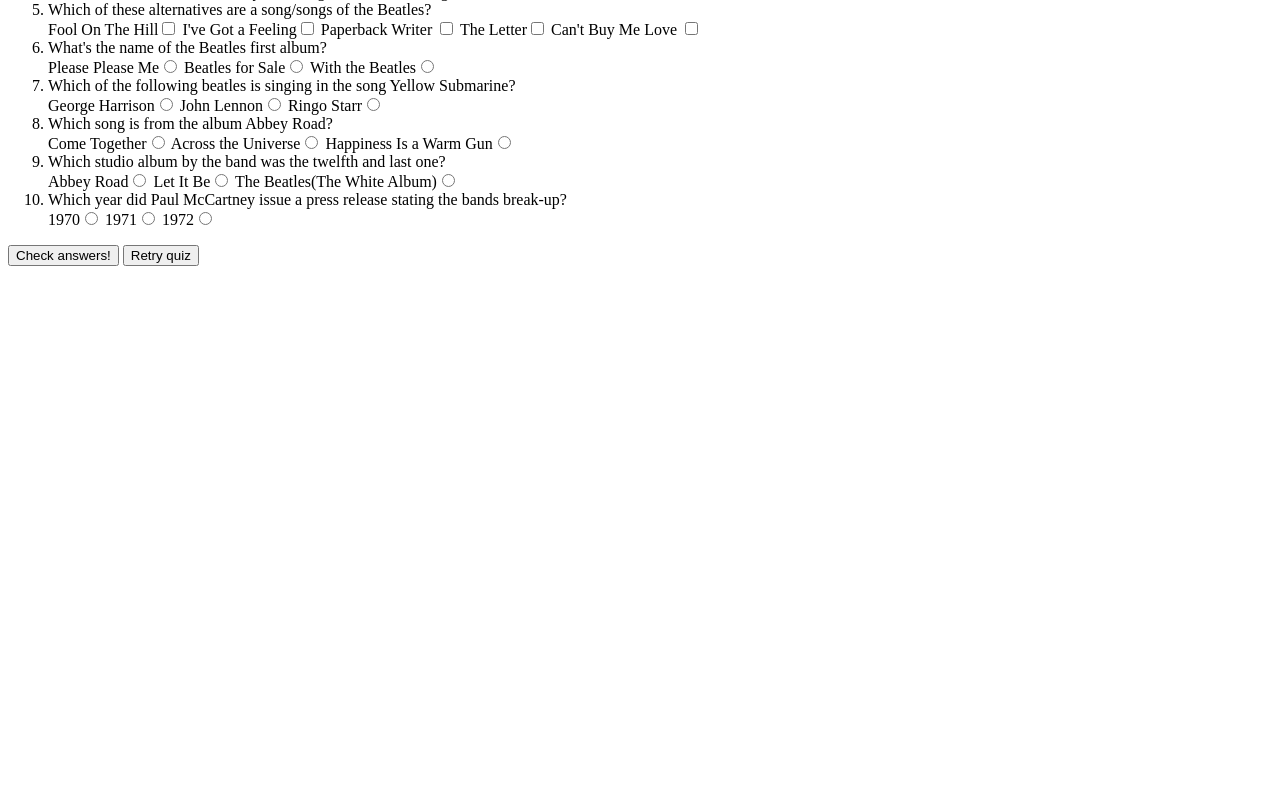
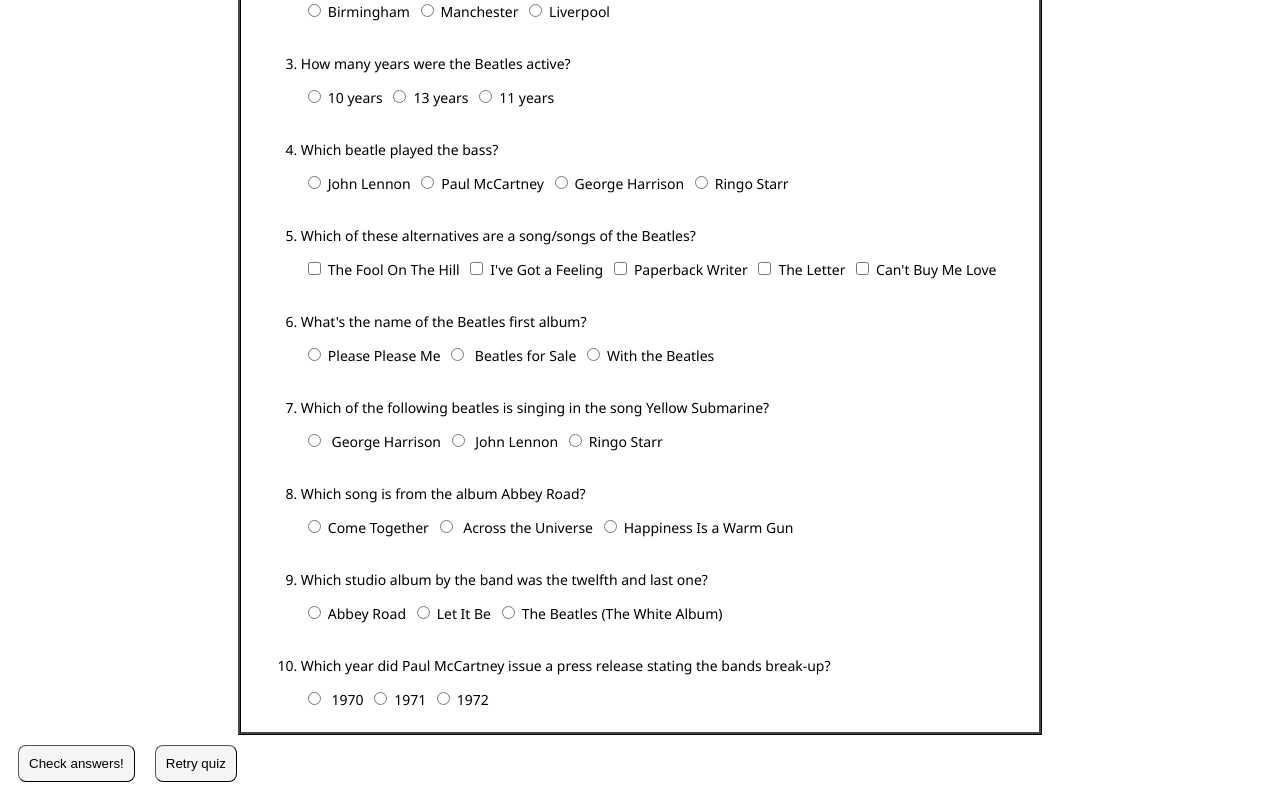
Before and after one commit to piggelini/Ankademin-quiz, a plain HTML site: page index.html in a window 1280 px wide. Shown: the part 268-1058 px from the top of the page. Before the commit the page ends 800 px from the top, so only its background shows below. Drawn offline with Linux system fonts and the light colour scheme.

Commit message:
javascript and style added

```diff
--- a/index.html
+++ b/index.html
@@ -9,59 +9,64 @@
 </head>
 <body>
 
-    <h1>The Beatles QUIZ</h1> <div>
-        <button id='colorMode'>Dark mode</button>
+   <div id= 'pageTop'> <h1 id='heading'>The Beatles QUIZ</h1>
+        <div class= 'buttonContainer' id='colorButtonContainer'>
+            <button class='buttons' id='colorMode'>Dark mode</button>
+        </div>
     </div>
+
     <div id='qa-container'>
         <ol id='qa-list'>
-            <li>Which year did the Beatles form?</li>
-            <label for="1959">1959</label><input type="radio" name="year" value='wrong' id="1959">
-            <label for="1960">1960</label><input type="radio" name="year" value='right' id="1960">
-            <label for="1961">1961</label><input type="radio" name="year" value= 'wrong' id="1961">
-            <li>In which english city did the Beatles form?</li>
-            <label for="birmingham">Birmingham</label><input type="radio" name="city" value="wrong" id="birmingham">
-            <label for="manchester">Manchester</label><input type="radio" name="city" value= "wrong" id="manchester">
-            <label for="liverpool">Liverpool</label><input type="radio" name="city" value="right" id="liverpool">
-            <li>How many years were the Beatles active? </li>
-            <label for="10years">10 years</label><input type="radio" name="active" value="right" id="10years">
-            <label for="13years">13 years</label><input type="radio" name="active" value= "wrong" id="13years">
-            <label for="11years">11 years</label><input type="radio" name="active" value= "wrong" id="11years">
-            <li>Which beatle played the bass?</li>
-            <label for="lennon">John Lennon</label><input type="radio" name="bass" value= "wrong" id="lennon">
-            <label for="mccartney">Paul McCartney</label><input type="radio" name="bass" value= "right" id="mccartney">
-            <label for="harrison">George Harrison</label><input type="radio" name="bass" value= "wrong" id="harrison">
-            <label for="starr">Ringo Starr</label><input type="radio" name="bass" value= "wrong" id="starr">
-            <li>Which of these alternatives are a song/songs of the Beatles?</li>
-            <label for="fool">Fool On The Hill</label><input type="checkbox" name="song" value='right' id="fool">
-            <label for="feeling">I've Got a Feeling</label><input type="checkbox" name="song" value='right' id="feeling">
-            <label for="paperback">Paperback Writer</label> <input type="checkbox" name="song" value= 'right' id="paperback">
-            <label for="letter">The Letter</label><input type="checkbox" name="song" value='wrong' id="letter">
-            <label for="buy">Can't Buy Me Love</label> <input type="checkbox" name="song" value='right' id="buy">
-            <li>What's the name of the Beatles first album?</li>
-            <label for="please">Please Please Me</label><input type="radio" name="first" value= "right" id="please">
-            <label for="sale">Beatles for Sale</label><input type="radio" name="first" value= "wrong" id="sale">
-            <label for="with">With the Beatles</label><input type="radio" name="first" value= "wrong" id="with">
-            <li>Which of the following beatles is singing in the song Yellow Submarine?</li>
-            <label for="george">George Harrison</label><input type="radio" name="submarine" value= "wrong" id="george">
-            <label for="john">John Lennon</label><input type="radio" name="submarine" value= "wrong" id="john">
-            <label for="ringo">Ringo Starr</label><input type="radio" name="submarine" value= "right" id="ringo">
-            <li>Which song is from the album Abbey Road?</li>
-            <label for="come">Come Together</label><input type="radio" name="abbey" value= "right" id="come">
-            <label for="across">Across the Universe</label><input type="radio" name="abbey" value= "wrong" id="across">
-            <label for="gun">Happiness Is a Warm Gun</label><input type="radio" name="abbey" value= "wrong" id="gun">
-            <li>Which studio album by the band was the twelfth and last one?</li>
-            <label for="abbey">Abbey Road</label><input type="radio" name="last" value= "wrong" id="abbey">
-            <label for="let">Let It Be</label><input type="radio" name="last" value= "right" id="let">
-            <label for="white">The Beatles(The White Album)</label><input type="radio" name="last" value="wrong" id="white">
-            <li>Which year did Paul McCartney issue a press release stating the bands break-up?</li>
-            <label for="1970">1970</label><input type="radio" name="break-up" id="1970" value="right">
-            <label for="1971">1971</label><input type="radio" name="break-up" id="1971" value="wrong">
-            <label for="1972">1972</label><input type="radio" name="break-up" id="1972" value="wrong">
+            <li class= 'list' name="year">Which year did the Beatles form?</li>
+            <input type="radio" name="year" value='wrong' id="1959"><label for="1959">1959</label>
+            <input type="radio" name="year" value='right' id="1960"><label for="1960">1960</label>
+            <input type="radio" name="year" value= 'wrong' id="1961"><label for="1961">1961</label>
+            <li class= 'list' name="city">In which english city did the Beatles form?</li>
+            <input type="radio" name="city" value="wrong" id="birmingham"><label for="birmingham">Birmingham</label>
+            <input type="radio" name="city" value= "wrong" id="manchester"><label for="manchester">Manchester</label>
+            <input type="radio" name="city" value="right" id="liverpool"><label for="liverpool">Liverpool</label>
+            <li class= 'list' class= "active">How many years were the Beatles active? </li>
+            <input type="radio" name="active" value="right" id="10years"><label for="10years">10 years</label>
+            <input type="radio" name="active" value= "wrong" id="13years"><label for="13years">13 years</label>
+            <input type="radio" name="active" value= "wrong" id="11years"><label for="11years">11 years</label>
+            <li class= 'list'  name="bass">Which beatle played the bass?</li>
+            <input type="radio" name="bass" value= "wrong" id="lennon"><label for="lennon">John Lennon</label>
+            <input type="radio" name="bass" value= "right" id="mccartney"><label for="mccartney">Paul McCartney</label>
+            <input type="radio" name="bass" value= "wrong" id="harrison"><label for="harrison">George Harrison</label>
+            <input type="radio" name="bass" value= "wrong" id="starr"><label for="starr">Ringo Starr</label>
+            <li class= 'list' name="song">Which of these alternatives are a song/songs of the Beatles?</li>
+            <input type="checkbox" name="song" value='right' id="fool"><label for="fool">The Fool On The Hill</label>
+            <input type="checkbox" name="song" value='right' id="feeling"><label for="feeling">I've Got a Feeling</label>
+            <input type="checkbox" name="song" value= 'right' id="paperback"><label for="paperback">Paperback Writer</label>
+            <input type="checkbox" name="song" value='wrong' id="letter"><label for="letter">The Letter</label>
+            <input type="checkbox" name="song" value='right' id="buy"><label for="buy">Can't Buy Me Love</label>
+            <li class= 'list' name="first">What's the name of the Beatles first album?</li>
+            <input type="radio" name="first" value= "right" id="please"><label for="please">Please Please Me</label>
+            <input type="radio" name="first" value= "wrong" id="sale"> <label for="sale">Beatles for Sale</label>
+            <input type="radio" name="first" value= "wrong" id="with"><label for="with">With the Beatles</label>
+            <li class= 'list' name="submarine">Which of the following beatles is singing in the song Yellow Submarine?</li>
+            <input type="radio" name="submarine" value= "wrong" id="george"> <label for="george">George Harrison</label>
+            <input type="radio" name="submarine" value= "wrong" id="john"> <label for="john">John Lennon</label>
+            <input type="radio" name="submarine" value= "right" id="ringo"><label for="ringo">Ringo Starr</label>
+            <li class= 'list' name="abbey">Which song is from the album Abbey Road?</li>
+            <input type="radio" name="abbey" value= "right" id="come"><label for="come">Come Together</label>
+            <input type="radio" name="abbey" value= "wrong" id="across"> <label for="across">Across the Universe</label>
+            <input type="radio" name="abbey" value= "wrong" id="gun"><label for="gun">Happiness Is a Warm Gun</label>
+            <li class= 'list' name="last">Which studio album by the band was the twelfth and last one?</li>
+            <input type="radio" name="last" value= "wrong" id="abbey"><label for="abbey">Abbey Road</label>
+            <input type="radio" name="last" value= "right" id="let"><label for="let">Let It Be</label>
+            <input type="radio" name="last" value="wrong" id="white"><label for="white">The Beatles (The White Album)</label>
+            <li class= 'list' name="break-up">Which year did Paul McCartney issue a press release stating the bands break-up?</li>
+            <input type="radio" name="break-up" id="1970" value="right"> <label for="1970">1970</label>
+            <input type="radio" name="break-up" id="1971" value="wrong"><label for="1971">1971</label>
+            <input type="radio" name="break-up" id="1972" value="wrong"><label for="1972">1972</label>
         </ol>
     </div>
-    <button id=checkAnswers>Check answers!</button>
-    <button id=retryQuiz>Retry quiz</button>
-    <div id = result-container></div>
+    <div class=bottom-buttons>
+        <div class='buttonContainer'> <button class='buttons'id=checkAnswers>Check answers!</button></div>
+        <div class= 'buttonContainer'><button class='buttons' id=retryQuiz>Retry quiz</button></div>
+    </div>
+    <div id = 'result-container'></div>
     <script src="script.js"></script>
 </body>
 </html>
--- a/style.css
+++ b/style.css
@@ -0,0 +1,93 @@
+#heading{
+    margin: auto;
+    padding: 20px;
+    font-family:-apple-system, BlinkMacSystemFont, 'Segoe UI', Roboto, Oxygen, Ubuntu, Cantarell, 'Open Sans', 'Helvetica Neue', sans-serif;
+
+}
+
+#pageTop{
+    width:100%;
+    display: -webkit-inline-box;
+
+    /* margin-left: 30%; */
+}
+
+
+#qa-container {
+    margin:auto;
+    margin-top: 10px;
+    margin-bottom: 10px;
+    width: 60%;
+    border: 3px ridge rgb(68, 69, 75);
+    padding: 20px;
+    font-family:'Segoe UI', Tahoma, Geneva, Verdana, sans-serif;
+    font-size: 14px;
+}
+
+#qa-list {
+    margin:auto;
+
+}
+
+.list{
+    margin-top: 30px;
+    margin-bottom: 10px;
+}
+
+.result{
+    margin: auto;
+    margin-top: 10px;
+    width: 63%;
+    text-align: center;
+    border: 2px ridge plum;
+    font-size: 20px;
+    font-family: 'Lucida Sans', 'Lucida Sans Regular', 'Lucida Grande', 'Lucida Sans Unicode', Geneva, Verdana, sans-serif;
+
+}
+
+.buttons{
+    border-radius: 8px;
+    border-width: 1.5px;
+    padding: 10px;
+    background-color:whitesmoke;
+    margin: auto;
+}
+
+.buttonContainer{
+padding:10px;
+display:inline;
+margin:auto;
+
+}
+
+.bottom-buttons{
+    width: 100%;
+    display: inline;
+    margin:auto;
+    display: -webkit-inline-box;
+    text-align: center;
+}
+
+#colorButtonContainer{
+    position:absolute;
+}
+
+input:checked + label {
+    color: blue;
+
+}
+
+.greenlabel + label{
+    color:limegreen !important;
+    font-weight: bold;
+}
+
+.redlabel + label{
+    color:red !important;
+    font-weight: bold;
+}
+
+
+input {
+    margin:7px;
+}
```
Also changed, not shown: script.js (+32 -11 lines).
